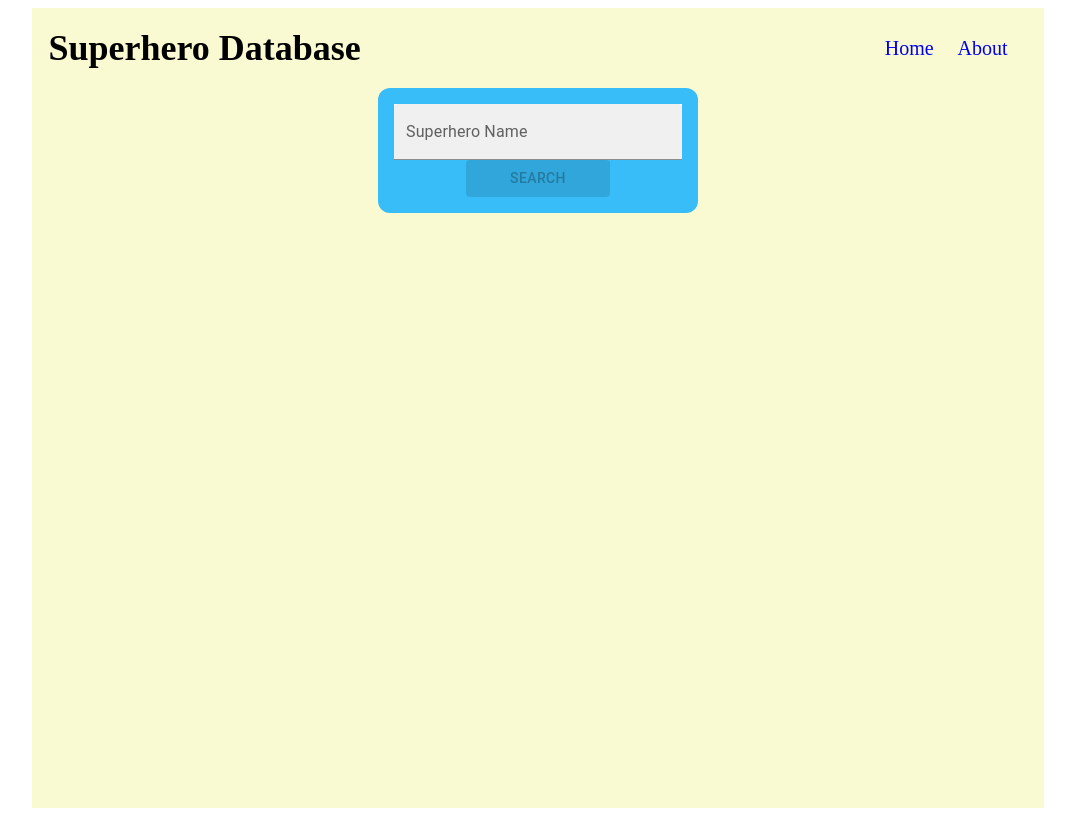
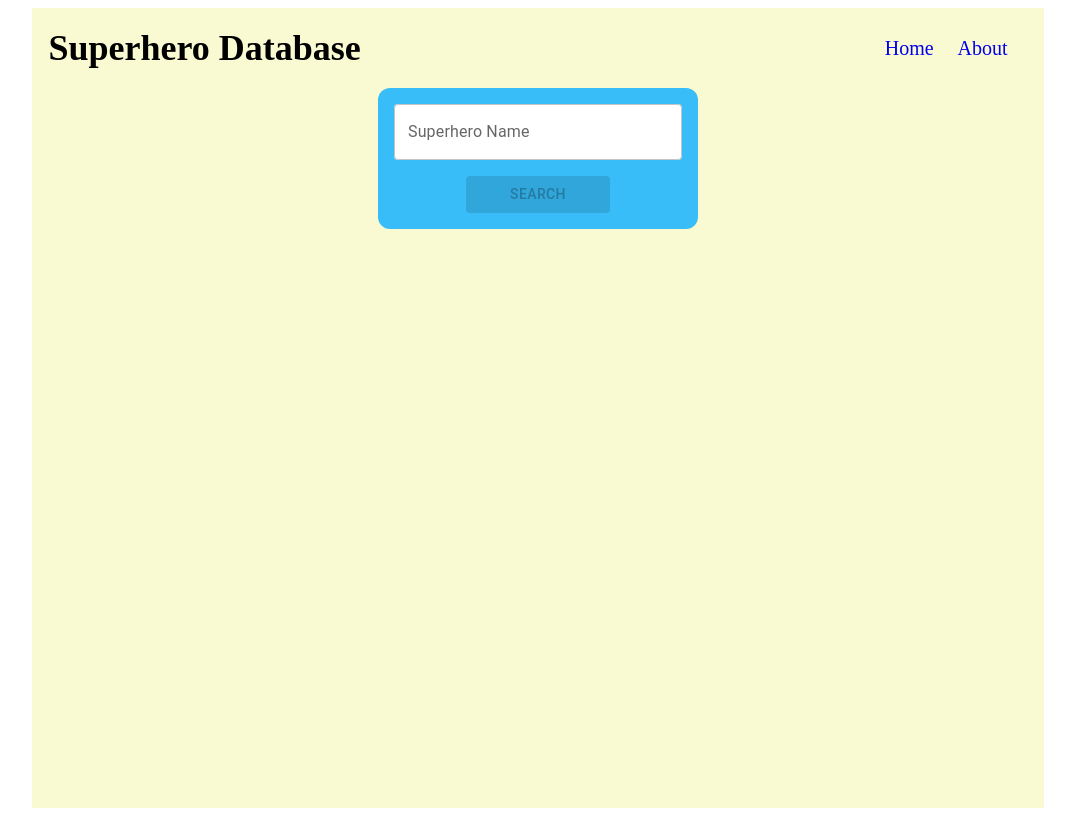
Before and after one commit to vincentlin018/mp-4, a Next.js app: page / in a window 1280 px wide. Shown: the whole page, without its empty margins (102-1177 px from the left). Built offline with nearby package versions, Linux system fonts and the light colour scheme.

Commit message:
fixing material ui styling

```diff
--- a/app/components/SuperheroSearch.tsx
+++ b/app/components/SuperheroSearch.tsx
@@ -13,23 +13,13 @@ const FormContainer = styled.form`
     background-color: rgb(56, 189, 248);
     margin: auto;
     box-sizing: border-box;
-
-`;
-
-const TextFieldStyled = styled(TextField)`
-    background-color: white;
-    width: 100%;
-    margin-bottom: 1rem;
 `;
 
 const ButtonContainer = styled.div`
     width: 100%;
     display: flex;
     justify-content: center;
-`;
-
-const ButtonStyled = styled(Button)`
-    width: 50%;
+    margin-top: 1rem;
 `;
 
 export default function SuperheroSearch({ onSearchResults, onError }: {
@@ -75,21 +65,27 @@ export default function SuperheroSearch({ onSearchResults, onError }: {
             e.preventDefault();
             void handleSearch();
         }}>
-            <TextFieldStyled
-                variant="filled"
+            <TextField
+                fullWidth
+                variant="outlined"
                 label="Superhero Name"
                 placeholder="Enter a superhero name"
                 value={superheroName}
                 onChange={(e) => setSuperheroName(e.target.value)}
+                sx={{
+                    backgroundColor: 'white',
+                    borderRadius: '4px'
+                }}
             />
             <ButtonContainer>
-                <ButtonStyled
+                <Button
                     variant="contained"
                     type="submit"
                     disabled={superheroName === "" || loading}
+                    sx={{ width: '50%' }}
                 >
                     {loading ? "Searching..." : "Search"}
-                </ButtonStyled>
+                </Button>
             </ButtonContainer>
         </FormContainer>
     );
```
